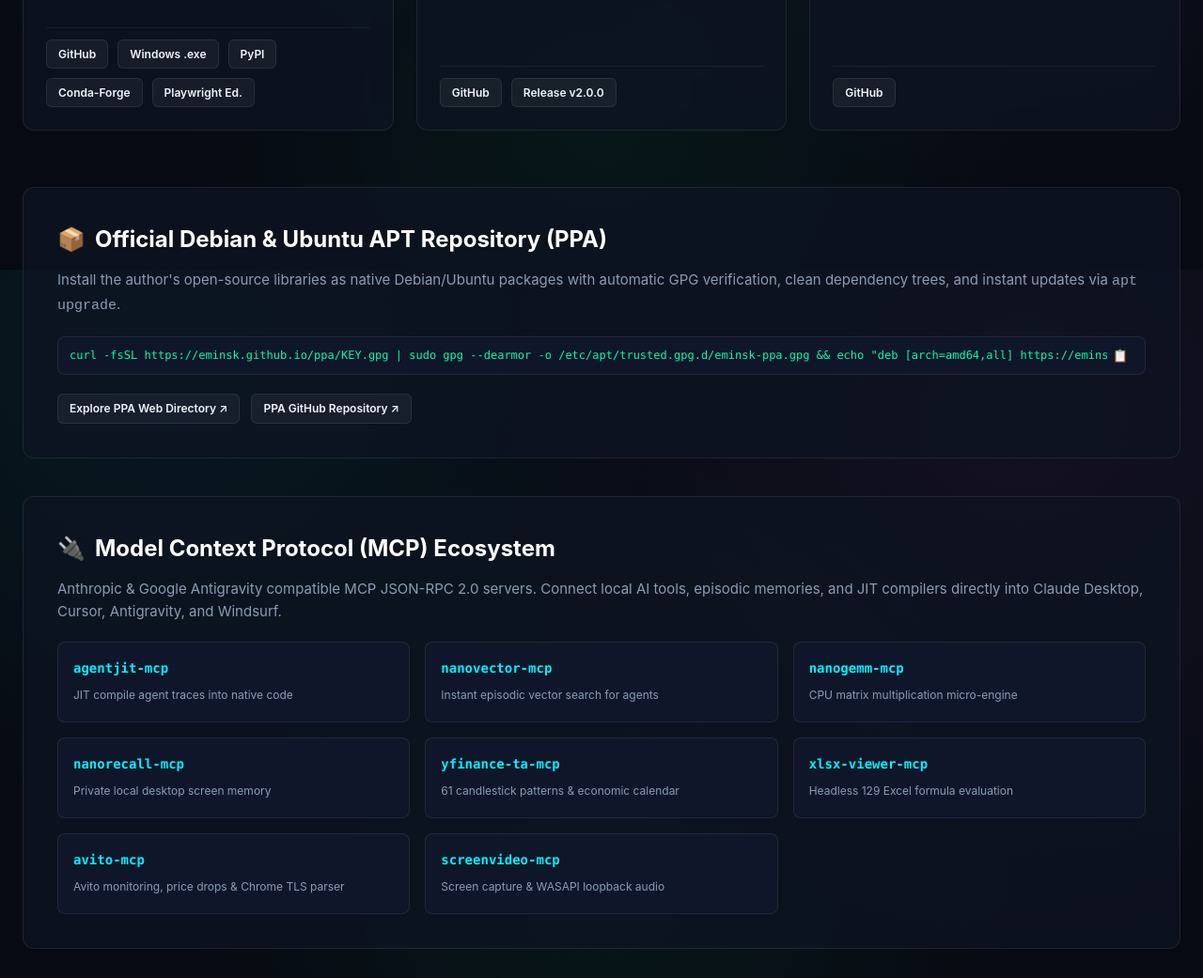
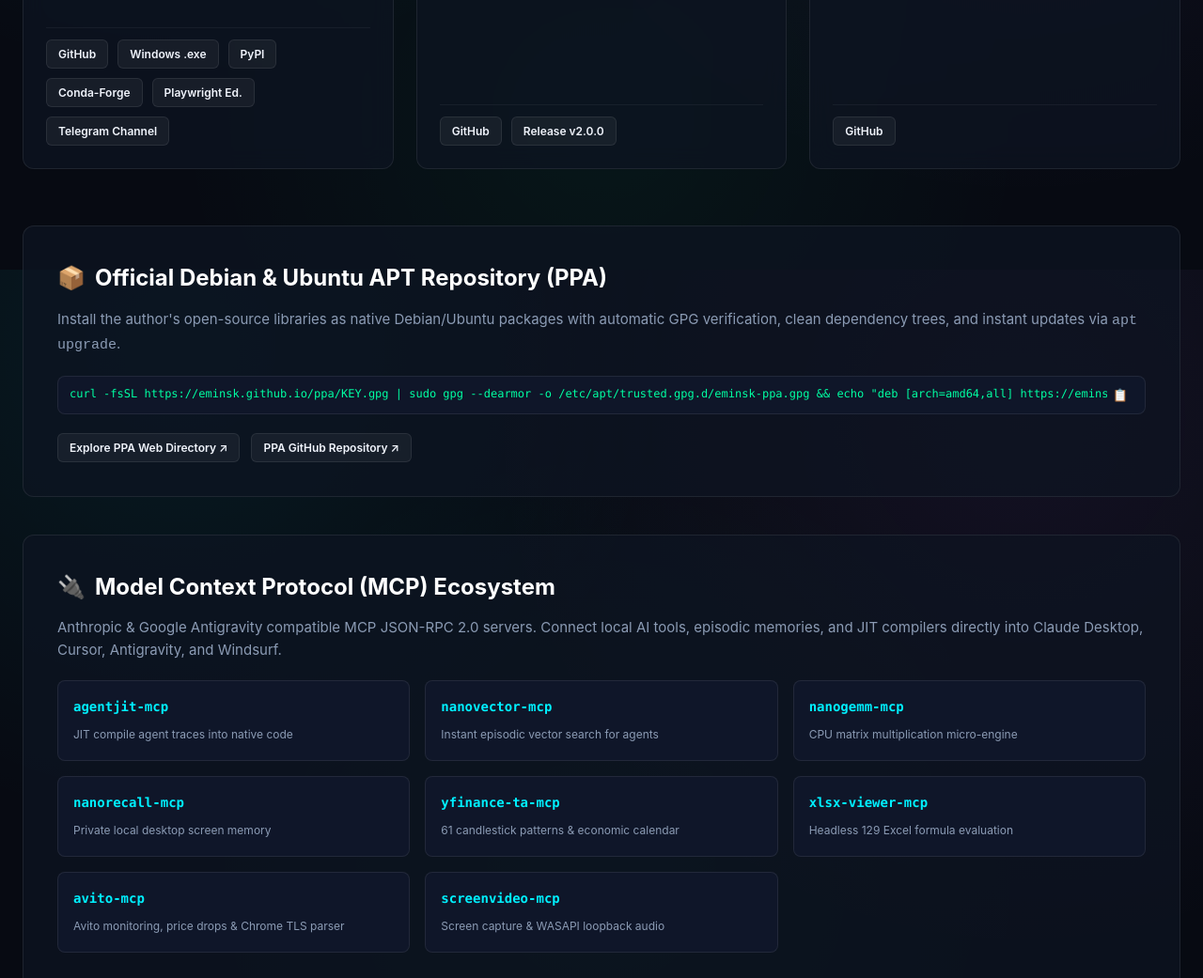
Before and after one commit to eminsk/eminsk.github.io, a plain HTML site: page index.html in a window 1280 px wide. Shown: the part 3713-4754 px from the top of the page at 94% size. Drawn offline with Linux system fonts and the light colour scheme; no server answers.

Commit message:
Add @avito_sdk_pro Telegram channel across Schema.org, UI, and llms.txt

```diff
--- a/index.html
+++ b/index.html
@@ -62,6 +62,7 @@
           "https://pypi.org/user/eminsk/",
           "https://anaconda.org/m_n_nik",
           "https://t.me/charter2029",
+          "https://t.me/avito_sdk_pro",
           "https://x.com/wmoplata"
         ]
       },
@@ -1725,6 +1726,7 @@ C = nanogemm.matmul(A, B)</code></pre>
           <a href="https://pypi.org/project/avito-sdk/" target="_blank" class="link-pill" rel="noopener">PyPI</a>
           <a href="https://anaconda.org/conda-forge/avito-sdk" target="_blank" class="link-pill" rel="noopener">Conda-Forge</a>
           <a href="https://github.com/eminsk/parser_avito/releases/latest" target="_blank" class="link-pill" rel="noopener">Playwright Ed.</a>
+          <a href="https://t.me/avito_sdk_pro" target="_blank" class="link-pill" rel="noopener">Telegram Channel</a>
         </div>
       </article>
 
@@ -2029,6 +2031,7 @@ C = nanogemm.matmul(A, B)</code></pre>
         <a href="/llms.txt">llms.txt</a>
         <a href="/llms-full.txt">llms-full.txt</a>
         <a href="/sitemap.xml">Sitemap</a>
+        <a href="https://t.me/avito_sdk_pro" target="_blank" rel="noopener">Telegram Channel (@avito_sdk_pro)</a>
         <a href="https://t.me/charter2029" target="_blank" rel="noopener">Telegram (@charter2029)</a>
         <a href="https://x.com/wmoplata" target="_blank" rel="noopener">X (@wmoplata)</a>
         <a href="mailto:M_N_Nik@yahoo.com">Email</a>
```
Also changed, not shown: llms-full.txt, llms.txt.
